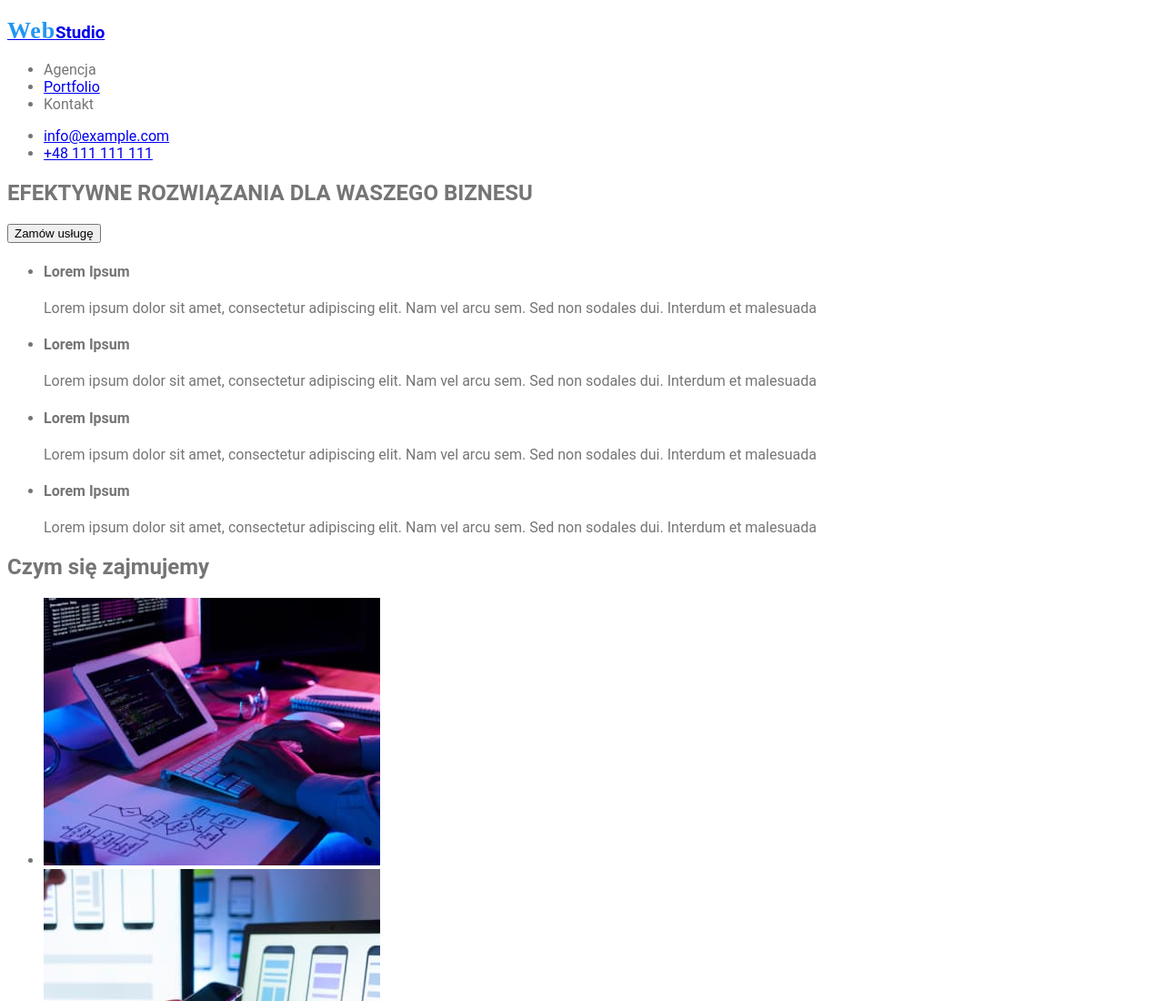
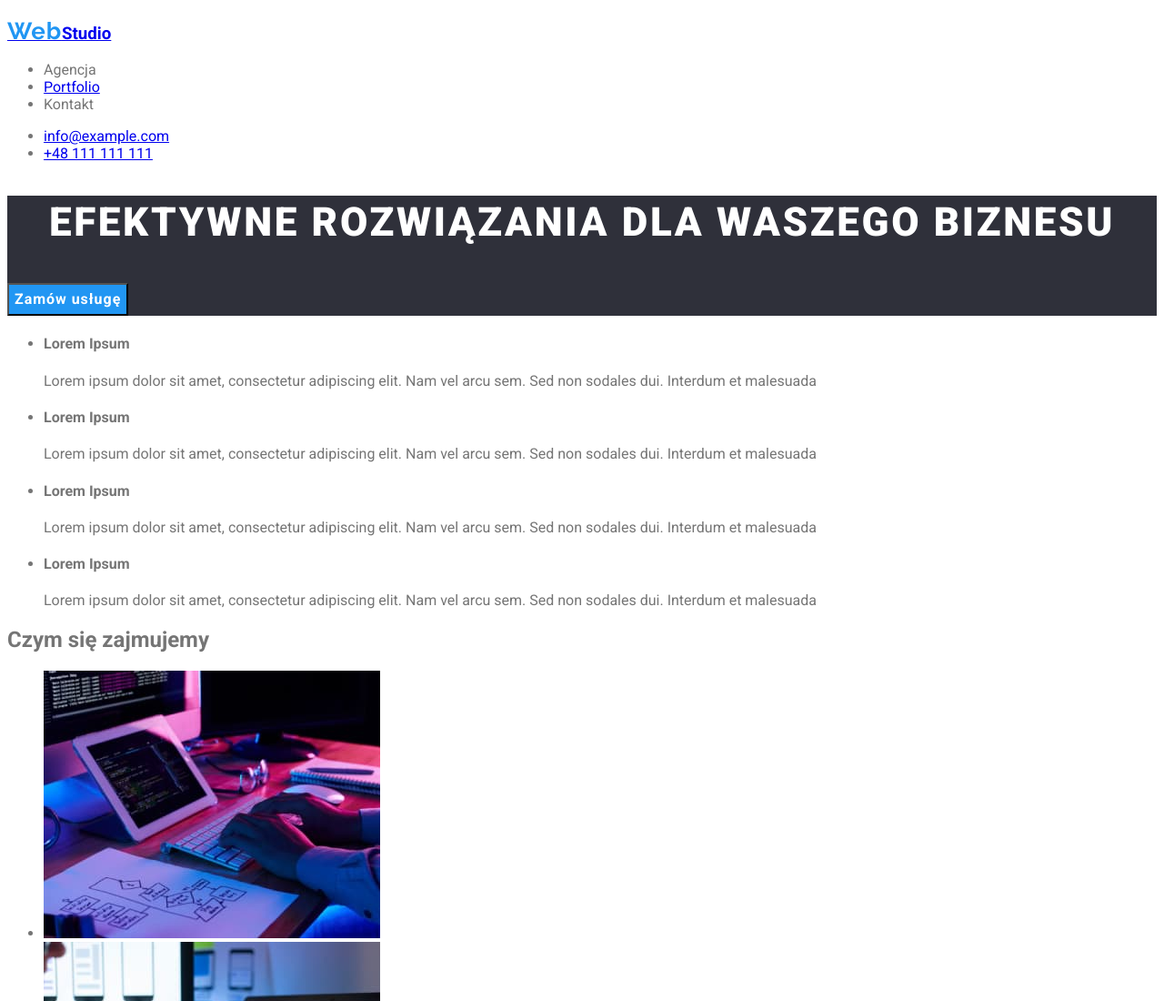
Before and after one commit to grzesiekcz/goit-markup-hw-08, a plain HTML site: page index.html in a window 1280 px wide. Shown: the top 1100 px of the page at 91% size. Drawn offline with Linux system fonts and the light colour scheme.

Commit message:
adding styles for header
main title, main button and backgroung for them

```diff
--- a/css/styles.css
+++ b/css/styles.css
@@ -10,10 +10,14 @@ body {
 }
 
 /* header */
-.nav-tabs:hover,
-.nav-tabs:focus,
-.contacts:hover,
-.contacts:focus {
+.header {
+    text-decoration: none;
+}
+
+.nav-tabs:hover > li,
+.nav-tabs:focus > li,
+.contacts:hover > li,
+.contacts:focus > li {
     color: var(--active-color)
 }
 
@@ -26,3 +30,34 @@ line-height: 1,192;
 letter-spacing: 0.03em;
 color: var(--active-color);
 }
+
+.title {
+    font-style: normal;
+  font-weight: 900;
+  font-size: 44px;
+  line-height: 1.36;
+  text-align: center;
+  letter-spacing: 0.06em;
+  text-transform: uppercase;
+  color: #ffffff;
+}
+
+.background {
+    background-color: #2F303A;
+}
+.main-button {
+    cursor: pointer;
+  font-family: Roboto;
+  font-style: normal;
+  font-weight: bold;
+  font-size: 16px;
+  line-height: 1.87;
+  display: flex;
+  align-items: center;
+  text-align: center;
+  letter-spacing: 0.06em;
+  color: #ffffff;
+  background-color: var(--active-color)
+}
+
+/* main */
--- a/index.html
+++ b/index.html
@@ -6,9 +6,16 @@
     <meta name="viewport" content="width=device-width, initial-scale=1.0" />
     <title>WebStudio</title>
     <link rel="stylesheet" href="./css/styles.css"/>
+    <link rel="preconnect" href="https://fonts.googleapis.com" />
+    <link rel="preconnect" href="https://fonts.gstatic.com" crossorigin />
+    <link
+      href="https://fonts.googleapis.com/css2?family=Raleway:wght@700&family=Roboto:wght@400;500;700;900&display=swap"
+      rel="stylesheet"
+    />
   </head>
   <body>
     <header class="header">
+      <div>
       <h3>
         <a href="index.html"><span class="webtitle">Web</span>Studio</a>
       </h3>
@@ -23,9 +30,10 @@
         <li><a href="mailto:info@example.com">info@example.com</a></li>
         <li><a href="tel:+48111111111">+48 111 111 111</a></li>
       </ul>
-      <section>
-        <h1>EFEKTYWNE ROZWIĄZANIA DLA WASZEGO BIZNESU</h1>
-        <button type="button">Zamów usługę</button>
+      </div>
+      <section class="background">
+        <h1 class="title">EFEKTYWNE ROZWIĄZANIA DLA WASZEGO BIZNESU</h1>
+        <button type="button" class="main-button">Zamów usługę</button>
       </section>
     </header>
     <main>
```
Also changed, not shown: portfolio.html (+10 -4 lines).
